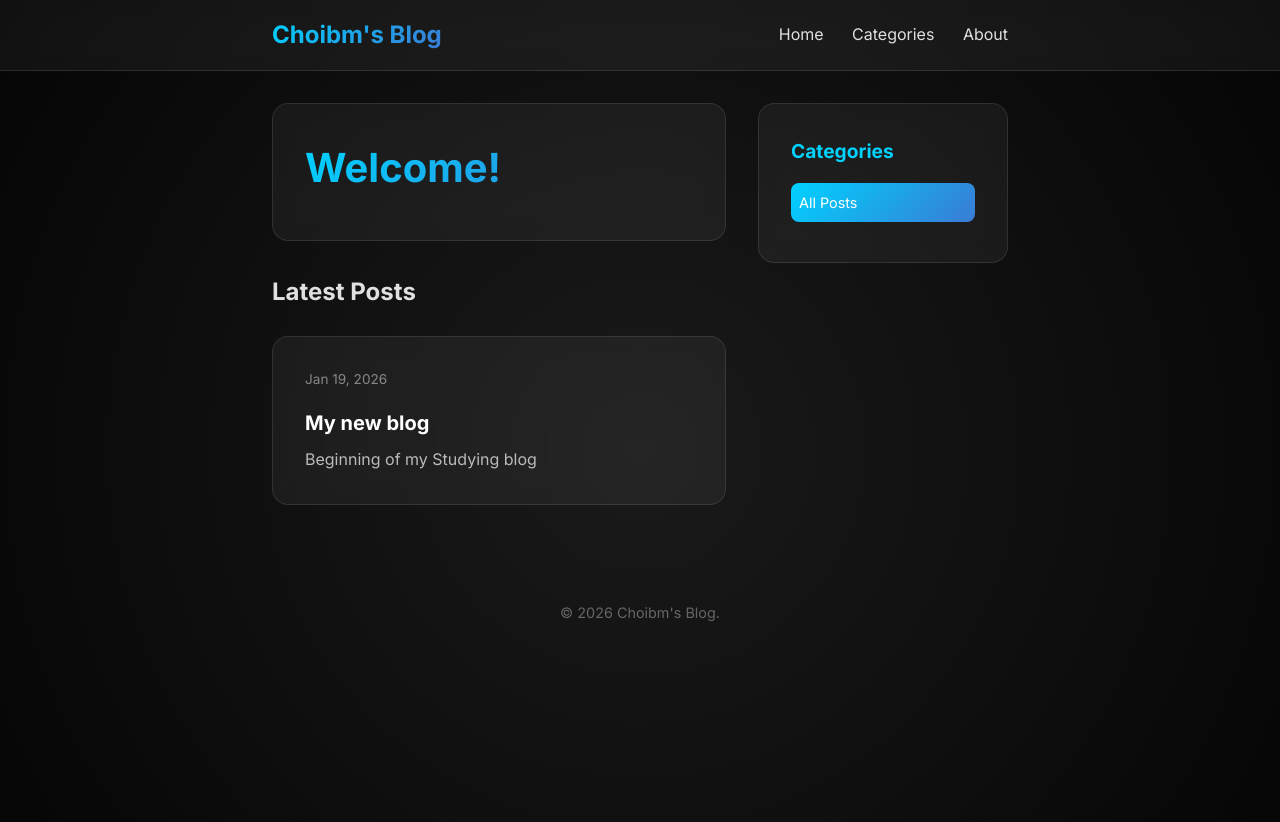
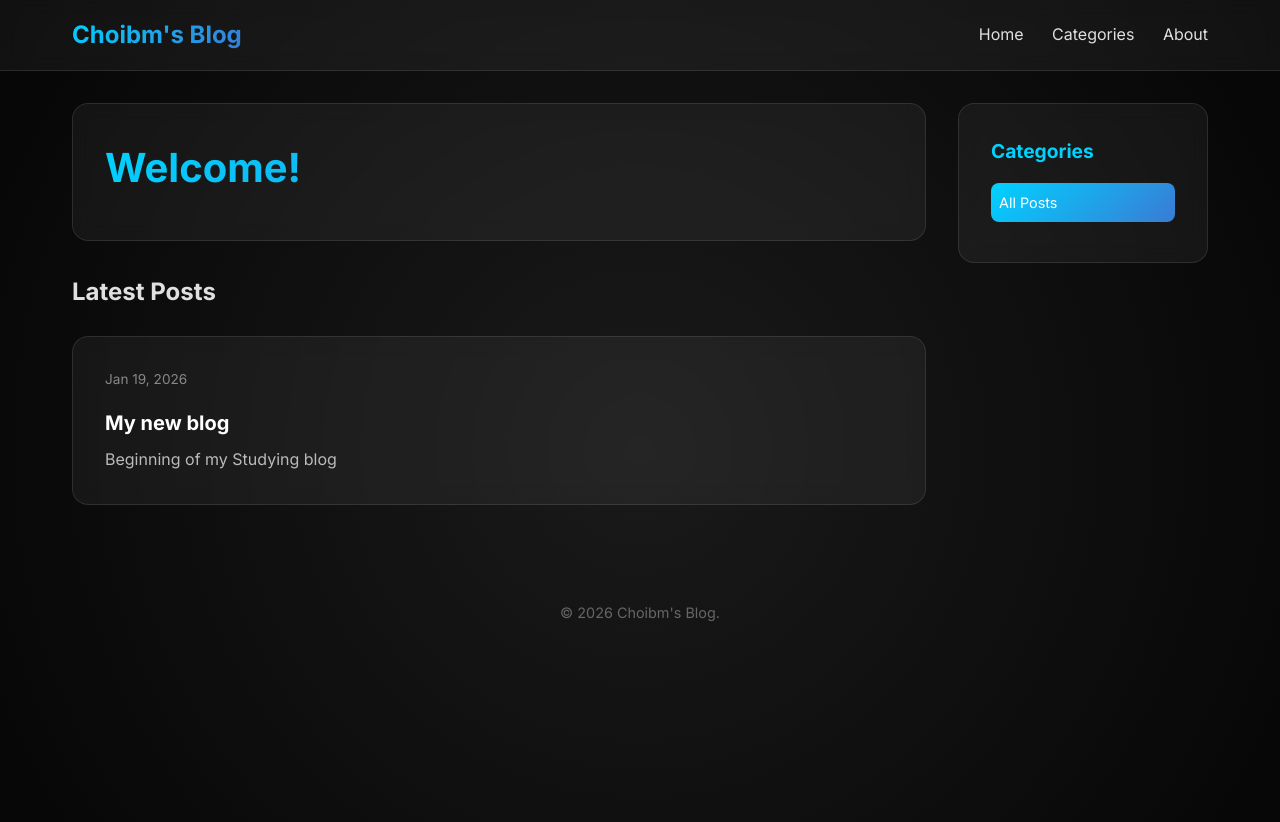
Before and after one commit to Choibm/choibm.github.io, a Jekyll site: the page built from index.html, in a window 1280 px wide. Shown: the top 822 px of the page. Built offline with Jekyll 4.4.1, drawn with Linux system fonts in a browser that asks for light colours.

Commit message:
Broaden layout to 1200px

```diff
--- a/assets/css/style.css
+++ b/assets/css/style.css
@@ -33,7 +33,7 @@ body {
 }
 
 .container {
-    max-width: 800px;
+    max-width: 1200px;
     margin: 0 auto;
     padding: 2rem;
 }
```
